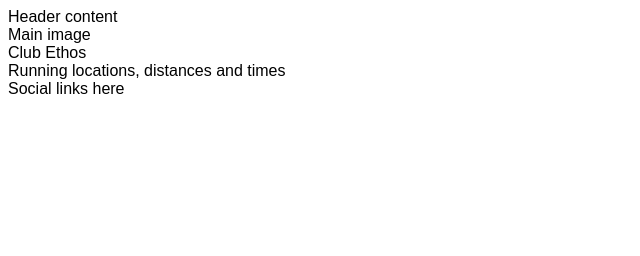
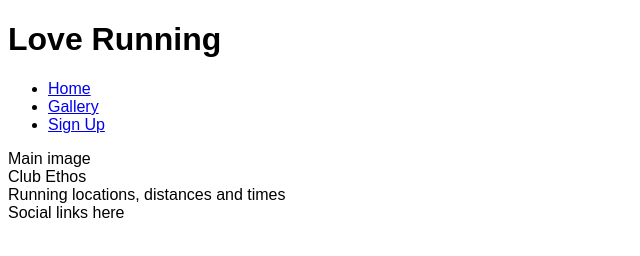
Before and after one commit to alfa23/love-running, a plain HTML site: page index.html in a window 1280 px wide. Shown: the whole page, without its empty margins (0-640 px from the left). Drawn offline with Linux system fonts and the light colour scheme.

Commit message:
Add basic header structure

```diff
--- a/index.html
+++ b/index.html
@@ -1,5 +1,6 @@
 <!DOCTYPE html>
 <html lang="en">
+
 <head>
     <meta charset="UTF-8">
     <meta http-equiv="X-UA-Compatible" content="IE=edge">
@@ -9,8 +10,25 @@
     <link rel="stylesheet" href="assets/css/style.css">
     <title>Love Running</title>
 </head>
+
 <body>
-    <header>Header content</header>
+    <header>
+        <a href="index.html"></a>
+        <h1>Love Running</h1>
+        <nav>
+            <ul>
+                <li>
+                    <a href="index.html">Home</a>
+                </li>
+                <li>
+                    <a href="#">Gallery</a>
+                </li>
+                <li>
+                    <a href="#">Sign Up</a>
+                </li>
+            </ul>
+        </nav>
+    </header>
     <section>
         Main image
     </section>
@@ -24,4 +42,5 @@
         Social links here
     </footer>
 </body>
+
 </html>
```
